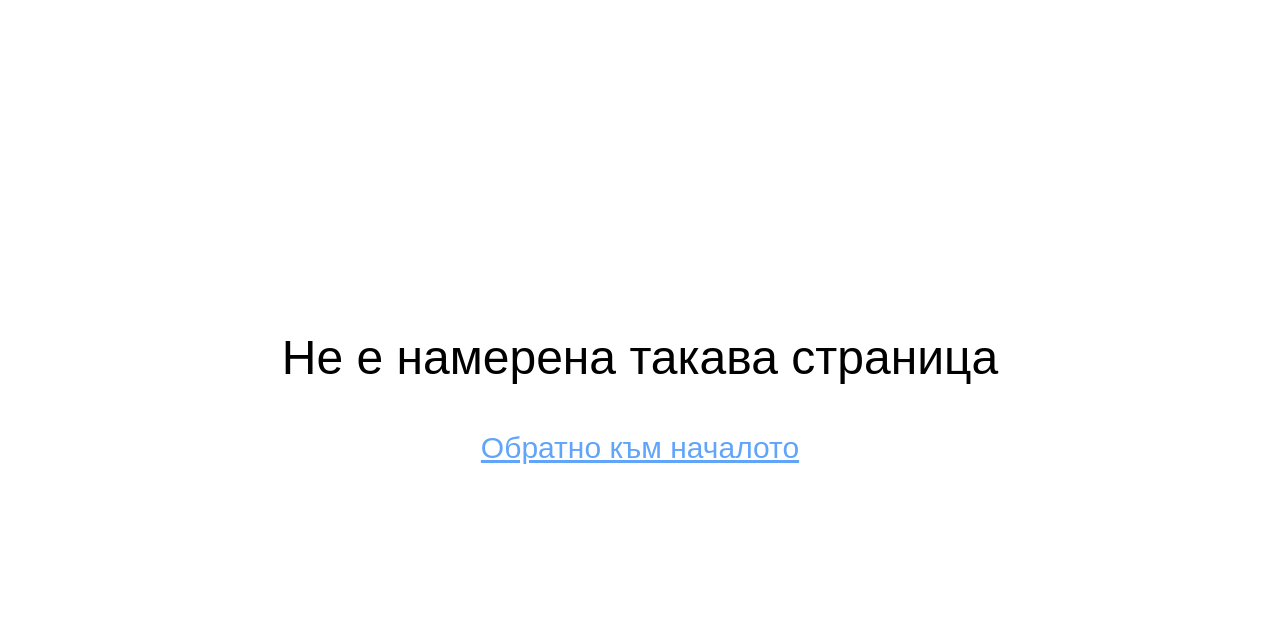
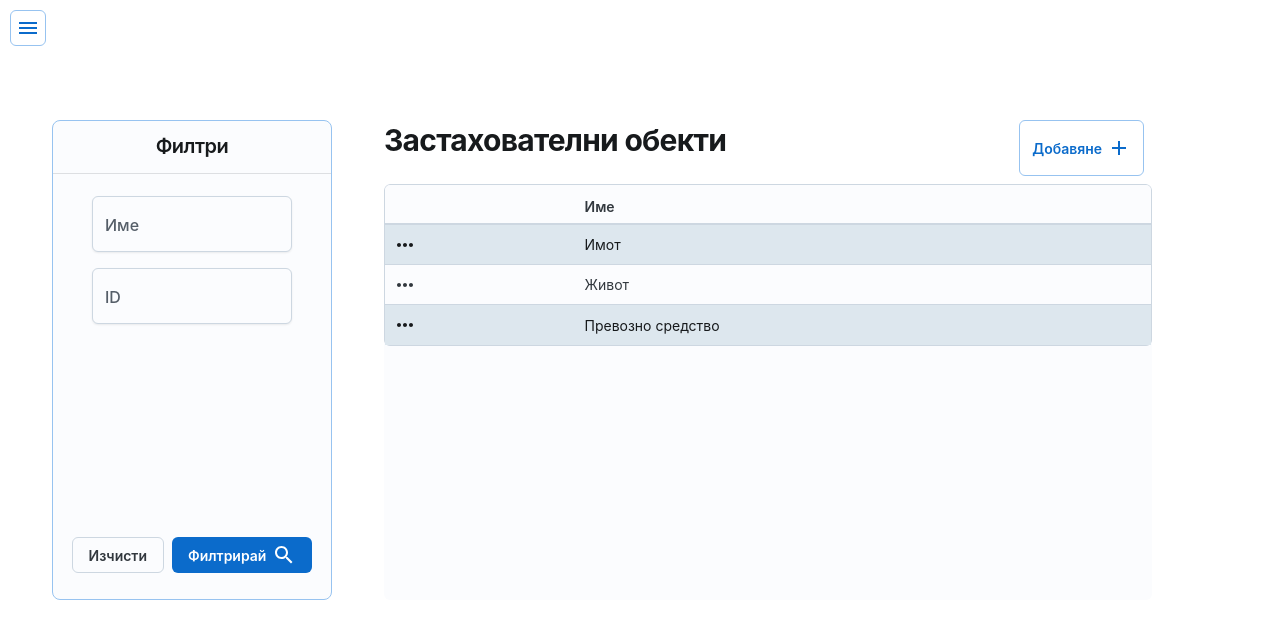
Before and after one commit to PreslavGit/BRS-4, a React (Vite) app: page /types in a window 1280 px wide. Shown: the top 638 px of the page. Built offline with nearby package versions, Linux system fonts and the light colour scheme; sample sign-in values are in the browser's storage; a web font is replaced by a local one.

Commit message:
object type

```diff
--- a/src/APIService.ts
+++ b/src/APIService.ts
@@ -3,7 +3,8 @@ import { Company } from "./Components/Tabs/Companies/Companies";
 import { Product } from "./Components/Tabs/Products/Product";
 import { InsType } from "./Components/Tabs/InsType/InsType";
 import { Client } from "./Components/Tabs/Clients/Clients";
-import { ObjectType } from "./Components/Tabs/ObjectType/ObjectType";
+import { Type } from "./Components/Tabs/ObjectType/ObjectType";
+
 
 export async function getCompanies(){
     return await GET<Company[]>('/brokers/broker.php', undefined, '/companies')
@@ -53,9 +54,11 @@ export async function getProducts(){
 }
 
 export async function getObjectTypes(){
-    const objs: ObjectType[] = [
+    const objs: Type[] = [
+
         { INS_OBJECT_TYPE_ID: 1, INS_OBJECT_TYPE_NAME: 'Имот' },
         { INS_OBJECT_TYPE_ID: 2, INS_OBJECT_TYPE_NAME: 'Живот' },
+        { INS_OBJECT_TYPE_ID: 3, INS_OBJECT_TYPE_NAME: 'Превозно средство' }
     ]
     return objs
 }
--- a/src/Components/Layout.tsx
+++ b/src/Components/Layout.tsx
@@ -1,8 +1,9 @@
-import { Diversity3, Logout, Menu, ProductionQuantityLimits, ProductionQuantityLimitsTwoTone, ShoppingCart, SupervisorAccount, TextSnippet } from "@mui/icons-material";
-import { IconButton, List, ListItemButton, ModalClose, Typography } from "@mui/joy";
+import { Diversity3, Logout, Menu, ShoppingCart, SupervisorAccount, TextSnippet } from "@mui/icons-material";
+import { IconButton, List, ListItemButton, ModalClose } from "@mui/joy";
 import Drawer from "@mui/joy/Drawer/Drawer";
 import { useState } from "react";
 import { NavLink, Outlet } from "react-router-dom";
+import HomeIcon from '@mui/icons-material/Home';
 
 export function Layout() {
     function isHomePage(){
@@ -25,6 +26,11 @@ export function Layout() {
                         <NavLink to={`companies`}>
                             <ListItemButton sx={{ display: 'flex', justifyContent: 'left' }}>
                                 Компании <Diversity3 sx={{marginLeft: '8px'}}/>
+                            </ListItemButton>
+                        </NavLink>
+                        <NavLink to={`types`}>
+                            <ListItemButton sx={{ display: 'flex', justifyContent: 'left' }}>
+                                Застахователни обекти <HomeIcon sx={{marginLeft: '8px'}}/>
                             </ListItemButton>
                         </NavLink>
                         <NavLink to={`products`}>
--- a/src/Components/Tabs/Companies/CompaniesDetails.tsx
+++ b/src/Components/Tabs/Companies/CompaniesDetails.tsx
@@ -1,11 +1,9 @@
 import { useState, useEffect } from "react";
-import { GET } from "../../../FetchWrapper";
-import { DataPageLayout } from "../../DataPageLayout";
 import { DataTable, TableHeader } from "../../DataTable";
 import { Product } from "../Products/Product"
 import { Company } from "./Companies"
 import ChevronRightIcon from '@mui/icons-material/ChevronRight';
-import { getCompanyProduct } from "../../../APIService";
+
 
 export function CompaniesDetails() {
     const c = new Company()
--- /dev/null
+++ b/src/Components/Tabs/ObjectType/ObjectType.tsx
@@ -0,0 +1,21 @@
+import { DataPageLayout } from "../../DataPageLayout";
+import { FormProps } from "../../FormInput";
+import { TableHeader } from "../../DataTable";
+import { Type } from "./ObjectType";
+import { getObjectTypes } from "../../../APIService";
+
+export function ObjectType(){
+    const filterInputs: FormProps[] = [
+        { name: 'name', label: 'Име' },
+        { name: 'id', label: 'ID' }
+    ]
+
+   const headers: TableHeader<Type> = {
+    INS_OBJECT_TYPE_NAME: 'Име'
+   }
+
+   return (
+    <DataPageLayout<Type> formInputs={filterInputs} url="/types/type.php" fetcher={getObjectTypes} headers={headers} tableName="Застахователни обекти"/>
+   )
+
+}
--- a/src/main.tsx
+++ b/src/main.tsx
@@ -15,6 +15,7 @@ import { ManageProduct } from './Components/Tabs/Products/ManageProduct.tsx';
 import { ManagePolicy } from './Components/Tabs/Policies/ManagePolicy.tsx';
 import { CompaniesDetails } from './Components/Tabs/Companies/CompaniesDetails.tsx';
 import { ProductsDetails } from './Components/Tabs/Products/ProductsDetails.tsx';
+import { ObjectType } from './Components/Tabs/ObjectType/ObjectType.tsx'
 
 
 export function App() {
@@ -32,6 +33,8 @@ export function App() {
 					<Route path='companies/add' element={<ManageCompany type='Add' />} />
 					<Route path='companies/edit/:id' element={<ManageCompany type='Edit' />} />
 					<Route path='companies/details/:id' element={<CompaniesDetails/>} />
+
+					<Route path='types' element={<ObjectType />} />
 
 					<Route path='products' element={<Products />} />
 					<Route path='products/add' element={<ManageProduct type='Add' />} />
```
Also changed, not shown: src/Components/Tabs/ObjectType/ObjectType.ts (+6 -1 lines).
